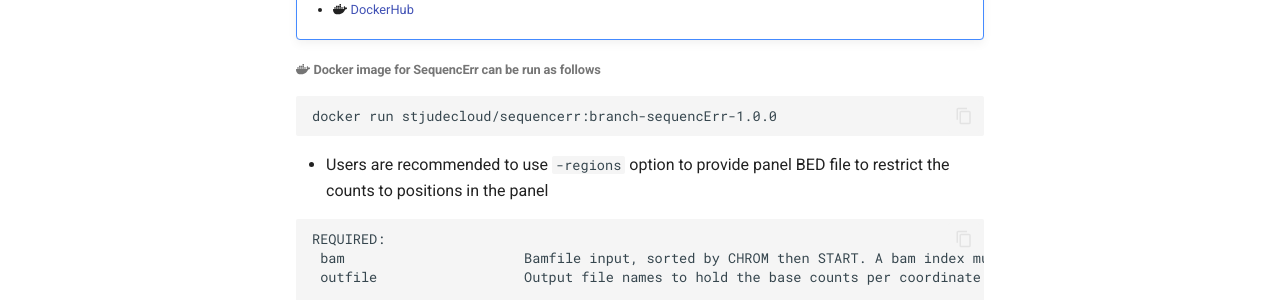
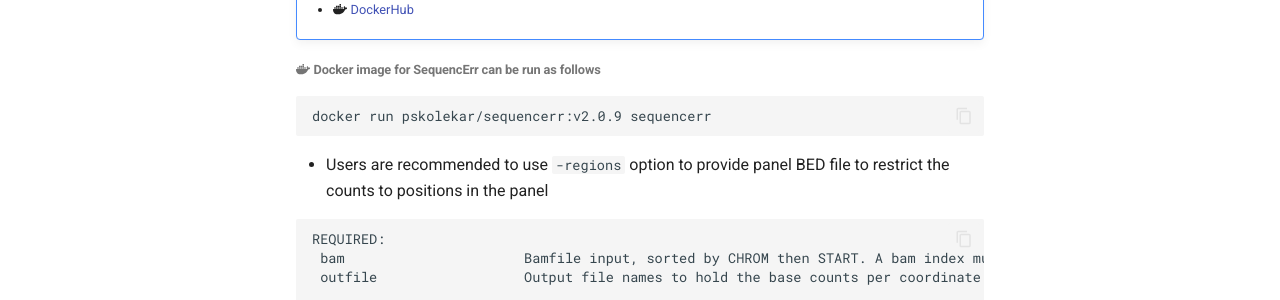
Before and after one commit to pandurang-kolekar/DeepSeqCoverageQC, an MkDocs documentation site: the page built from docs/generateCounts.md, in a window 1280 px wide and 900 px high. Shown: the part 378-678 px from the top of the window. Built offline with MkDocs 1.6.1 and Material for MkDocs 9.7.7, drawn with Linux system fonts in a browser that asks for light colours; comment, search, counter and statistics services are not loaded.

Commit message:
Updated SequencErr docker

````diff
--- a/docs/generateCounts.md
+++ b/docs/generateCounts.md
@@ -13,7 +13,7 @@
 ### :simple-docker: Docker image for SequencErr can be run as follows
 
 ```
-docker run stjudecloud/sequencerr:branch-sequencErr-1.0.0
+docker run pskolekar/sequencerr:v2.0.9 sequencerr
 ```
 
 - Users are recommended to use `-regions` option to provide panel BED file to
````
